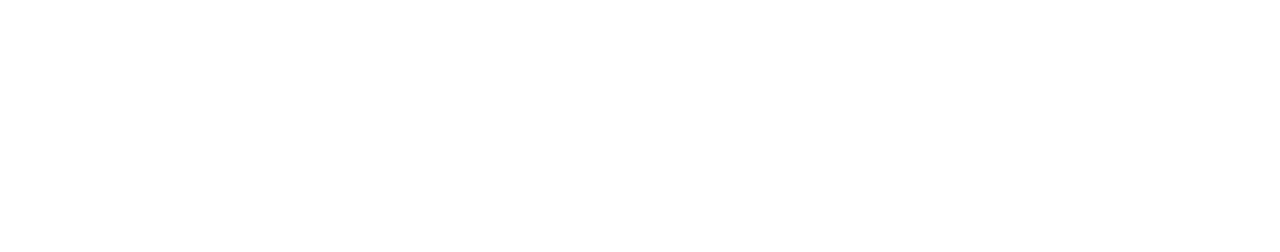
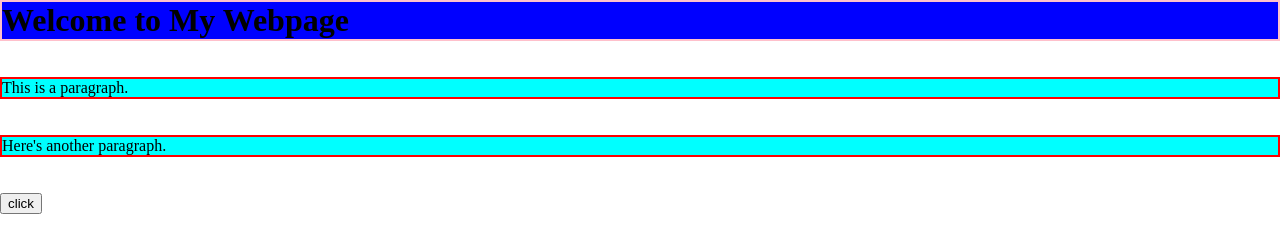
Before and after one commit to AyushGinoya/javascript, a plain HTML site: page index.html in a window 1280 px wide. Drawn offline with Linux system fonts and the light colour scheme.

Commit message:
first Commit

```diff
--- a/index.html
+++ b/index.html
@@ -5,9 +5,36 @@
     <meta charset="UTF-8">
     <meta name="viewport" content="width=-, initial-scale=1.0">
     <title>Document</title>
+    <style>
+        * {
+            padding: auto;
+            margin: auto;
+        }
+
+        .container {
+            border: 2px solid red;
+            margin: auto;
+            background-color: aqua;
+            padding: auto;
+        }
+
+        .bg-primary {
+            border: 2px solid pink;
+            margin: auto;
+            background-color: blue;
+            padding: auto;
+        }
+    </style>
 </head>
 
 <body>
+    <h1 class="container">Welcome to My Webpage</h1>
+    <br></br>
+    <p class="container">This is a paragraph.</p>
+    <br></br>
+    <p class="container">Here's another paragraph.</p>
+    <br></br>
+    <button type="button" class="btn" id="click me">click</button>
     <script src="learn.js"></script>
 </body>
 
--- a/learn.js
+++ b/learn.js
@@ -121,3 +121,26 @@
 // console.log(today.getHours());
 // console.log(today.getMinutes());
 // console.log(today.getSeconds());
+
+
+
+//DOM manipulation
+
+let elm = document.getElementById('click me');
+console.log(elm);
+
+// let elemClass = document.getElementsByClassName('container');
+// console.log(elm);
+
+// //elemClass[0].style.background = "yellow";
+// elemClass[0].classList.add("bg-primary");
+
+let paragraphs = document.getElementsByClassName('container');
+paragraphs[0].classList.add("bg-primary");
+
+// Selecting the Query
+sel = document.querySelector('.container');
+console.log(sel);
+
+sel = document.querySelectorAll('.container');
+console.log(sel);
```
